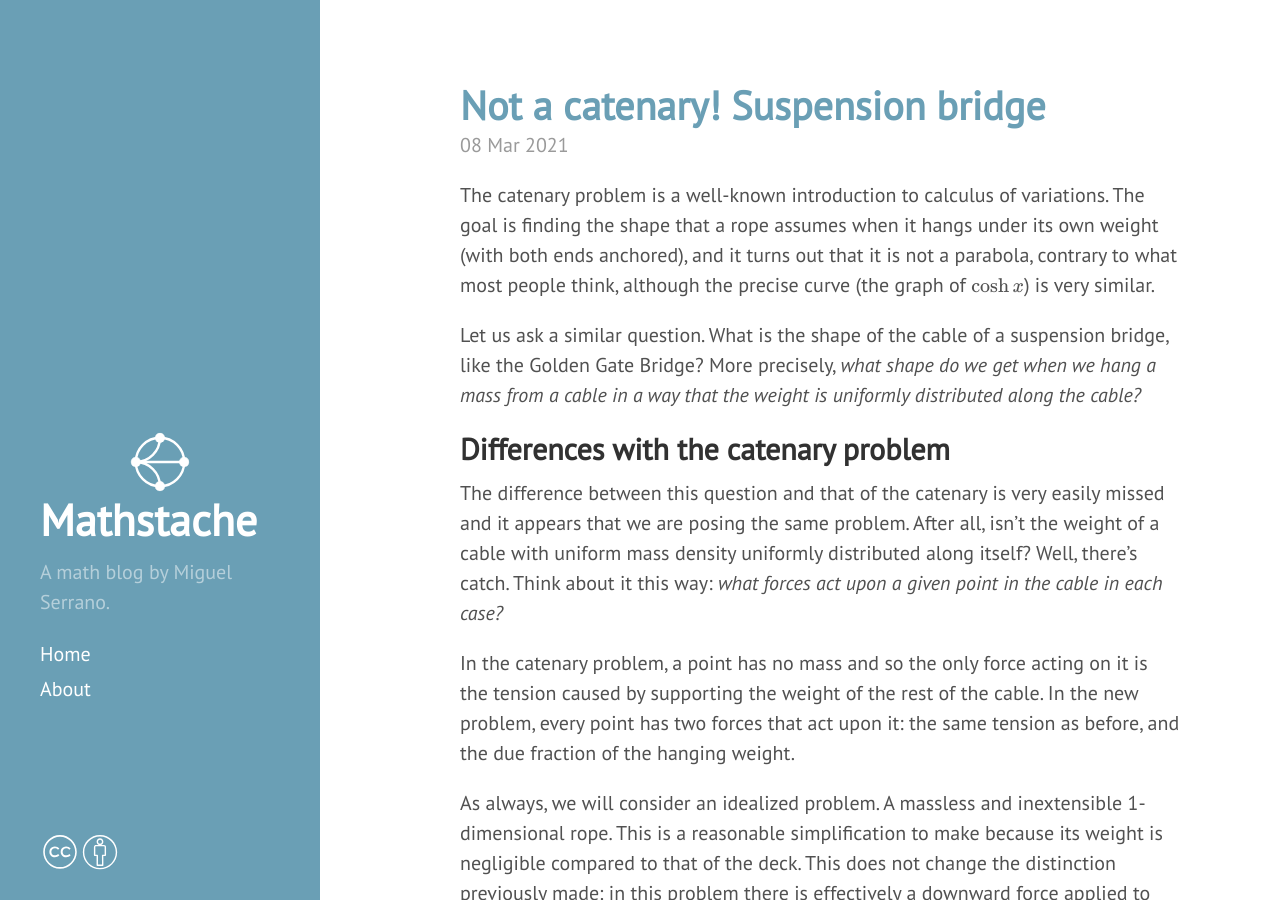
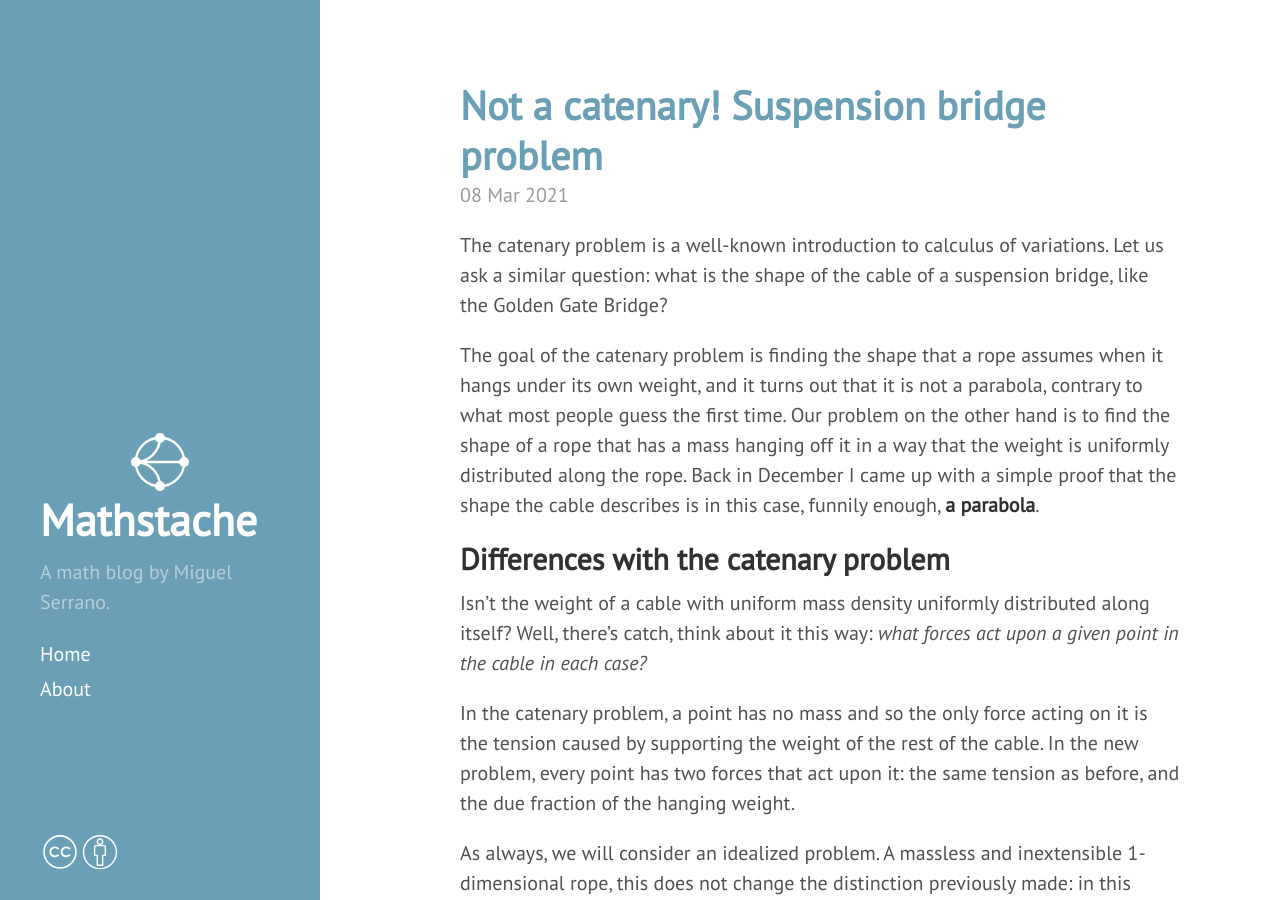
Before and after one commit to homomorfismo/blog, a Jekyll site: the page built from _posts/2021-03-08-Not-a-catenary!-Suspension-bridge.md, in a window 1280 px wide and 900 px high. Built offline with Jekyll 4.4.1, drawn with Linux system fonts in a browser that asks for light colours; nearby versions of some CDN libraries; some of the changed text lies outside the part shown.

Commit message:
Update 2021-03-08-Not-a-catenary!-Suspension-bridge.md

```diff
--- a/_posts/2021-03-08-Not-a-catenary!-Suspension-bridge.md
+++ b/_posts/2021-03-08-Not-a-catenary!-Suspension-bridge.md
@@ -1,24 +1,22 @@
 ---
 layout: post
-title: Not a catenary! Suspension bridge
+title: Not a catenary! Suspension bridge problem
 ---
 
-The catenary problem is a well-known introduction to calculus of variations. The goal is finding the shape that a rope assumes when it hangs under its own weight (with both ends anchored), and it turns out that it is not a parabola, contrary to what most people think, although the precise curve (the graph of $\cosh x$) is very similar.
+The catenary problem is a well-known introduction to calculus of variations. Let us ask a similar question: what is the shape of the cable of a suspension bridge, like the Golden Gate Bridge?
 
-Let us ask a similar question. What is the shape of the cable of a suspension bridge, like the Golden Gate Bridge? More precisely, *what shape do we get when we hang a mass from a cable in a way that the weight is uniformly distributed along the cable?*
+The goal of the catenary problem is finding the shape that a rope assumes when it hangs under its own weight, and it turns out that it is not a parabola, contrary to what most people guess the first time. Our problem on the other hand is to find the shape of a rope that has a mass hanging off it in a way that the weight is uniformly distributed along the rope. Back in December I came up with a simple proof that the shape the cable describes is in this case, funnily enough, **a parabola**.
 
 ## Differences with the catenary problem
-The difference between this question and that of the catenary is very easily missed and it appears that we are posing the same problem. After all, isn't the weight of a cable with uniform mass density uniformly distributed along itself? Well, there's catch. Think about it this way: *what forces act upon a given point in the cable in each case?*
+Isn't the weight of a cable with uniform mass density uniformly distributed along itself? Well, there's catch, think about it this way: *what forces act upon a given point in the cable in each case?*
 
 In the catenary problem, a point has no mass and so the only force acting on it is the tension caused by supporting the weight of the rest of the cable. In the new problem, every point has two forces that act upon it: the same tension as before, and the due fraction of the hanging weight.
 
-As always, we will consider an idealized problem. A massless and inextensible 1-dimensional rope.  This is a reasonable simplification to make because its weight is negligible compared to that of the deck. This does not change the distinction previously made: in this problem there is effectively a downward force applied to each point in the cable, unlike in the catenary problem.
-
-Back in December I came up with a delightfully simple proof that the shape the cable describes is in this case, funnily enough, **a parabola**.
+As always, we will consider an idealized problem. A massless and inextensible 1-dimensional rope, this does not change the distinction previously made: in this problem there is effectively a downward force applied to each point in the cable, unlike in the catenary problem.
 
 ## Suspension bridge problem
 
-We start by discretizing the problem. Instead of considering a smooth cable, we will approximate it by rigid segments joint at the ends, which we will refer to as **nodes**. We will deduce some formulas and then take the limit for and infinite number of infinitely short segments. Our goal is to arrive to a **differential equation** that characterizes the curve.
+We start by discretizing the problem. Instead of considering a smooth cable, we will approximate it by rigid segments joint at the ends, which I will refer to as *nodes*. We will deduce some formulas and then take the limit for and infinite number of infinitely short segments. Our goal is to arrive to a differential equation that characterizes the curve.
 
 For each node there is a free body diagram.  As we noted in the previous section, there is a weight that each node supports, and it is the same for all of them so we denote it with $P$. Then there are tensions $T_n$ that are equal at each end of the segment, so that is the existing relation between nodes. Finally we'll need to consider the angles $\alpha_n$ that each segment makes with the vertical in order to decompose forces.
 
@@ -49,44 +47,51 @@ T_1 \sin \alpha_1 = T_0
 $$
 
 
-Iterating $(i)$ we find that for all $n\in \mathbb N$
+Iterating the first equation in $(i)$ we find that for all $n\in \mathbb N$
 
+$$
+\begin{align*}
+T_{n+1} \cos \alpha_{n+1} &= P+T_{n} \cos \alpha_{n}\\
+&= 2P + T_{n-1} \cos \alpha_{n-1} \\
+&=\ldots \\
+&= (n+1) P + T_0\cos\alpha_0 \\
+&= (n+1)P
+\end{align*}
+$$
 
-
-$T_{n+1} \cos \alpha_{n+1} =$  $P+T_{n} \cos \alpha_{n} =$ $2P + T_{n-1} \cos \alpha_{n-1} =$ $\ldots (n+1) P + T_0\cos\alpha_0 =$ $(n+1)P$
 
 or equivalently,
 
 
 $$
-T_n \cos \alpha_n = nP \qquad (iii)
+T_n \cos \alpha_n = nP \tag{iii}
 $$
 
 
-In the same way, iterating $(ii)$ it is clear that $T_{n+1}\sin \alpha_{n+1} =$ $T_{n}\sin \alpha_{n} =$ $T_{n-1}\sin \alpha_{n-1} =$ $\ldots =T_0$, that is
+In the same way, iterating the second equation in $(ii)$ we get
 
 
 $$
-T_{n}\sin \alpha_{n} = T_0 \qquad (iv)
+T_{n}\sin \alpha_{n} = T_0 \tag{iv}
 $$
 
 
-Let us divide $(iv)$ by $(iii)$, this way we get rid of the unknown $T_n$ and we are left with $\tan \alpha_n = \frac{T_0}{nP}$. Even better, if we multiply both side by $n$, the righthand side becomes a constant (the best thing for differential equations):
+Let us divide $(iv)$ by $(iii)$, this way we get rid of the unknown $T_n$ and we are left with $\tan \alpha_n = \frac{T_0}{nP}$. Multiply both side by $n$ to get
 
 
 $$
-n\tan \alpha_n = \frac{T_0}{P} \equiv k \qquad
+n\tan \alpha_n = \frac{T_0}{P} \equiv k.
 $$
 
 
-Before we go any further there is a small modification to make. The angle we chose was good for our diagram, but not so much for the next step. We hope to obtain a differential equation we can solve, and we know that tangents are precisely derivatives, but the correct angle is the complementary: $\beta_n = \frac{\pi}{2}-\alpha_n$.  With this change of variable, the last equation becomes
+We know that tangents will become derivatives when taking the limit, but the correct angle is the complementary: $\beta_n = \frac{\pi}{2}-\alpha_n$.  With this change of variable:
 
 
 $$
 n = k \tan \beta_n
 $$
 
-When taking the limit, we can identify the index $n$ of the nodes with the $x$ coordinate of the graph of a function $y(x)$, and the tangent of the angle  $\beta_n$ is no other thing but the tangent of that function at the node, that is the derivative $y'(x)$. What's the ODE then?
+When taking the limit, we can identify the index $n$ of the nodes with the $x$ coordinate of the graph of a function $y(x)$, and the tangent of the angle  $\beta_n$ is the derivative $y'(x)$. What's the ODE then?
 
 
 $$
```
Also changed, not shown: other parts of _posts/2021-03-08-Not-a-catenary!-Suspension-bridge.md (+2 -2 lines).
